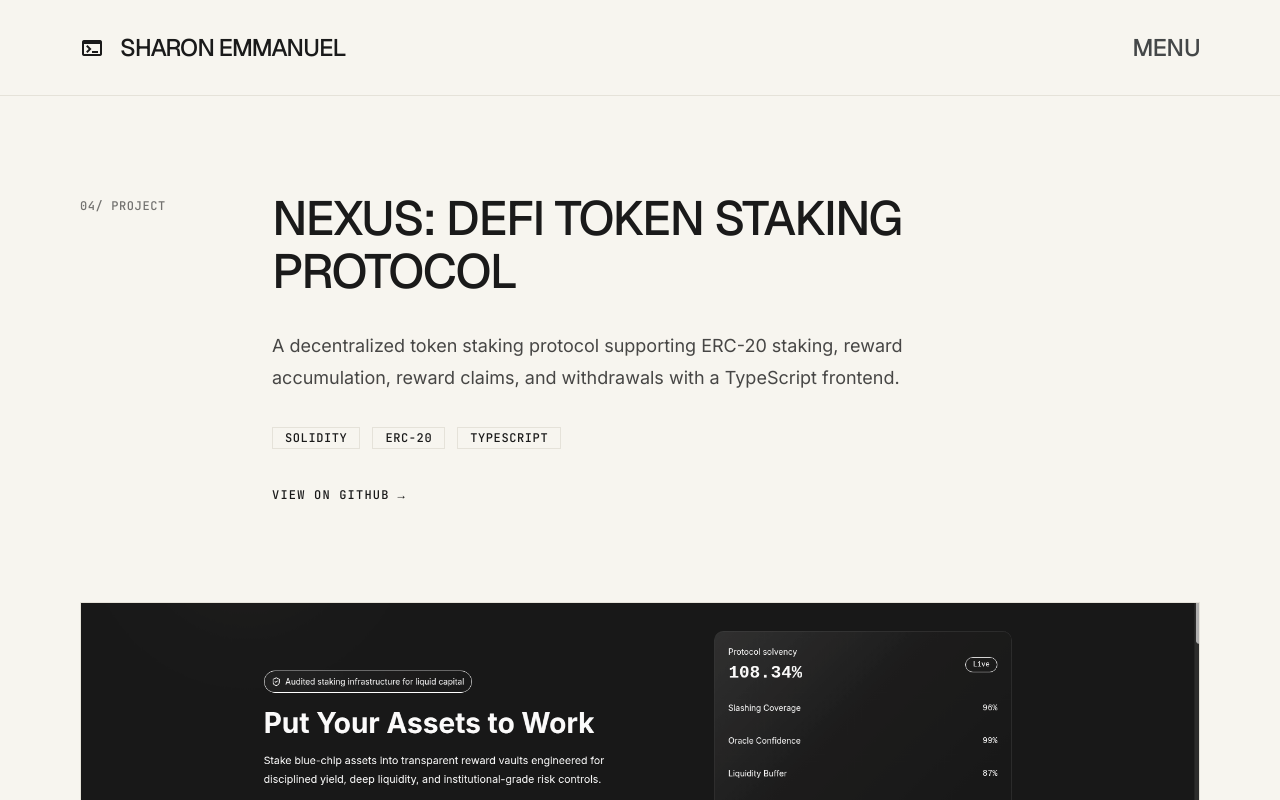
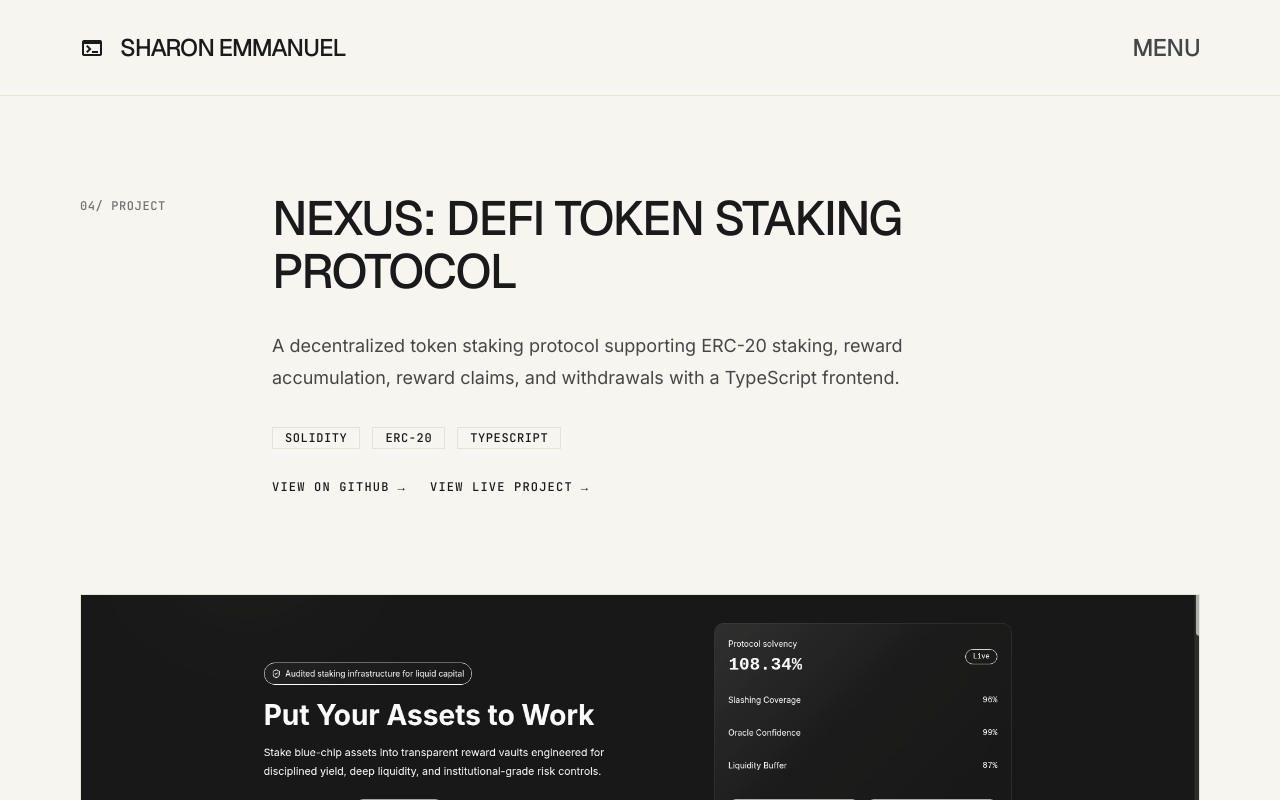
Before and after one commit to Sharon-dev-create/Sharon_Emmanuel_Web3_Porfolio, a Next.js app: page /projects/nexus in a window 1280 px wide. Shown: the top 800 px of the page. Built offline with nearby package versions, Linux system fonts and the light colour scheme.

Commit message:
crownfunding project reconfiguring

```diff
--- a/components/projects/CaseStudy.tsx
+++ b/components/projects/CaseStudy.tsx
@@ -24,9 +24,16 @@ export default function CaseStudy({ project }: { project: Project }) {
               <Tag key={tag}>{tag}</Tag>
             ))}
           </div>
-          <ArrowLink href={project.github} external>
-            VIEW ON GITHUB
-          </ArrowLink>
+          <div className="flex flex-wrap gap-6">
+            <ArrowLink href={project.github} external>
+              VIEW ON GITHUB
+            </ArrowLink>
+            {project.liveUrl && (
+              <ArrowLink href={project.liveUrl} external>
+                VIEW LIVE PROJECT
+              </ArrowLink>
+            )}
+          </div>
         </div>
       </section>
 
--- a/data/projects.ts
+++ b/data/projects.ts
@@ -13,6 +13,7 @@ export type Project = {
   tags: string[];
   concepts: string[];
   github: string;
+  liveUrl?: string;
   sections: CaseStudySection[];
 };
 
@@ -224,6 +225,7 @@ export const projects: Project[] = [
       "TypeScript frontend",
     ],
     github: "https://github.com/Sharon-dev-create",
+    liveUrl: "https://nexus-defi-staking-dapp-jg2cb7nxm.vercel.app/",
     sections: [
       {
         heading: "Overview",
```
Also changed, not shown: public/Crowdfunding-dapp.png (added).
